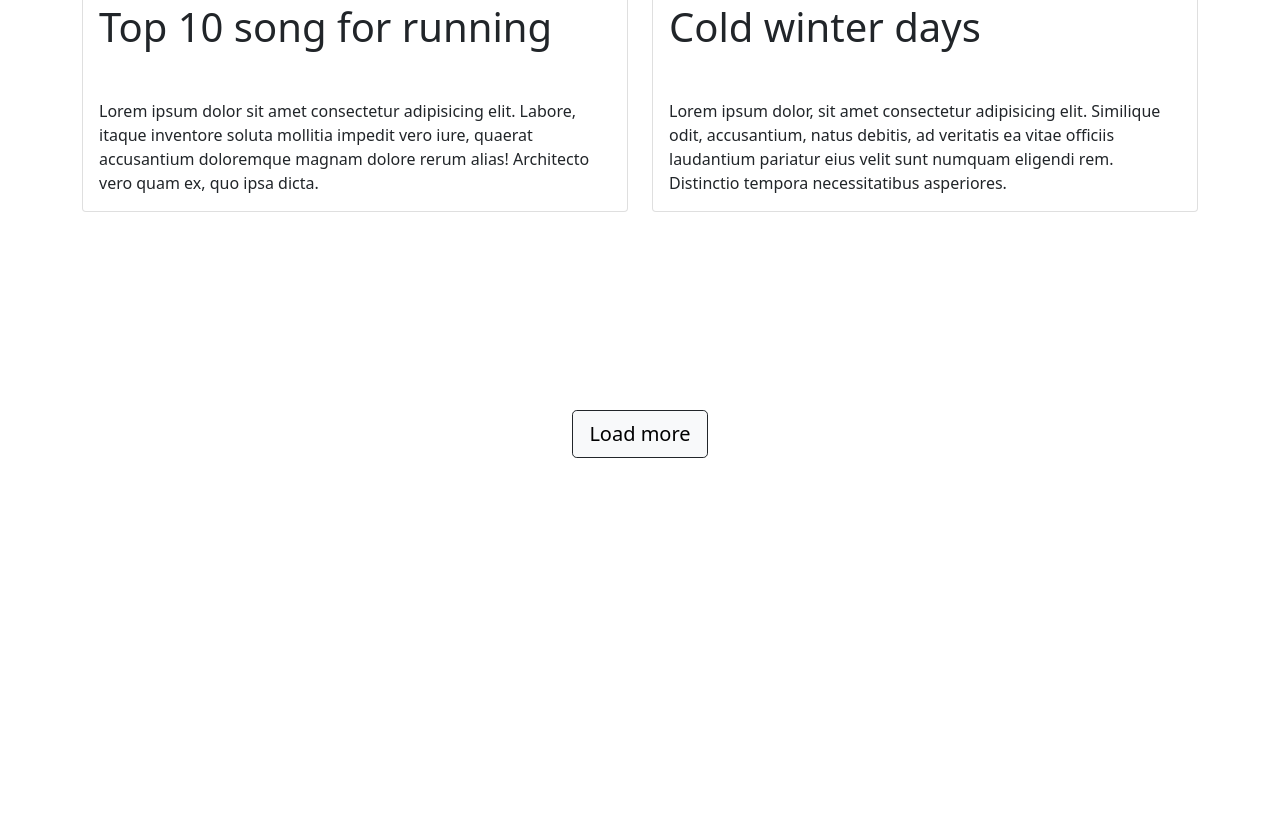
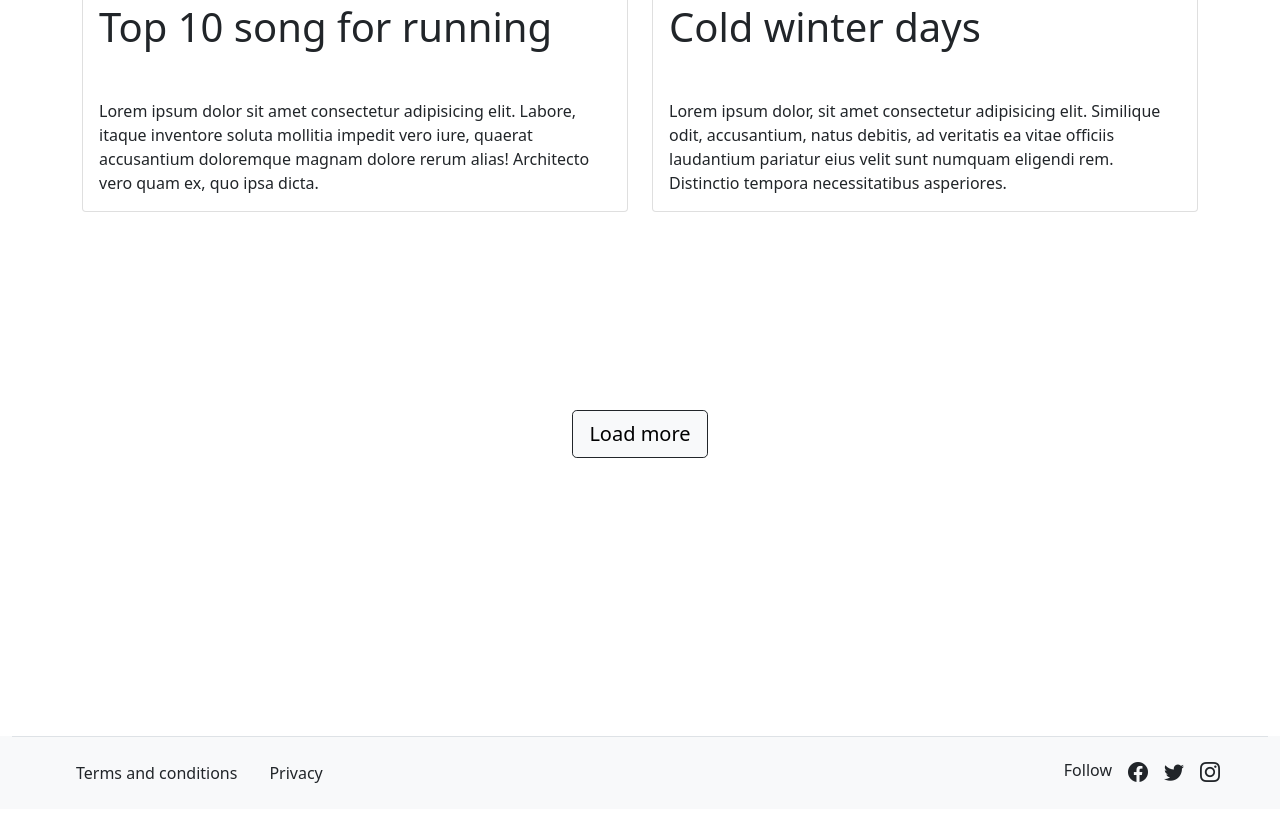
Before and after one commit to tokarik1312/project, a plain HTML site: page index.html in a window 1280 px wide. Shown: the part 4074-4895 px from the top of the page. Before the commit the page ends 4786 px from the top, so only its background shows below. Drawn offline with nearby package versions, Linux system fonts and the light colour scheme.

Commit message:
added footer

```diff
--- a/index.html
+++ b/index.html
@@ -161,8 +161,6 @@
 
 
 
-
-
     <div class="container">
         <div class="row row-cols-1 row-cols-md-2 g-4">
             <div class="col">
@@ -196,9 +194,6 @@
 
 
 
-
-
-
     <div class="container-fluid one">
         <div class="row">
             <div class="col text-center two">
@@ -208,20 +203,21 @@
     </div>
 
 
+    <div class="container-fluid bg-light">
+        <footer class="d-flex flex-wrap justify-content-between align-items-center py-3 my-4 border-top">
+          <div class="col-md-4 d-flex align-items-center ms-5">
+            <a href="#" class="nav-link text-body">Terms and conditions</a>
+            <a href="#" class="nav-link text-body">Privacy</a>
+          </div>
 
-
-
-
-
-
-
-
-
-
-
-
-
-
+          <ul class="nav col-md-4 justify-content-end list-unstyled d-flex me-5">
+            <li class="ms-3"><a class="text-body text-decoration-none" href="#">Follow</a></li>
+            <li class="ms-3"><a class="text-body" href="#"><i class="bi bi-facebook"></i></a></li>
+            <li class="ms-3"><a class="text-body" href="#"><i class="bi bi-twitter"></i></a></li>
+            <li class="ms-3"><a class="text-body" href="#"><i class="bi bi-instagram"></i></a></li>
+          </ul>
+        </footer>
+      </div>
 
 
 
--- a/style.css
+++ b/style.css
@@ -28,3 +28,6 @@ input:focus{
 .two {
     margin-top: 150px;
 }
+ul li i {
+    font-size: 20px;
+}
```
